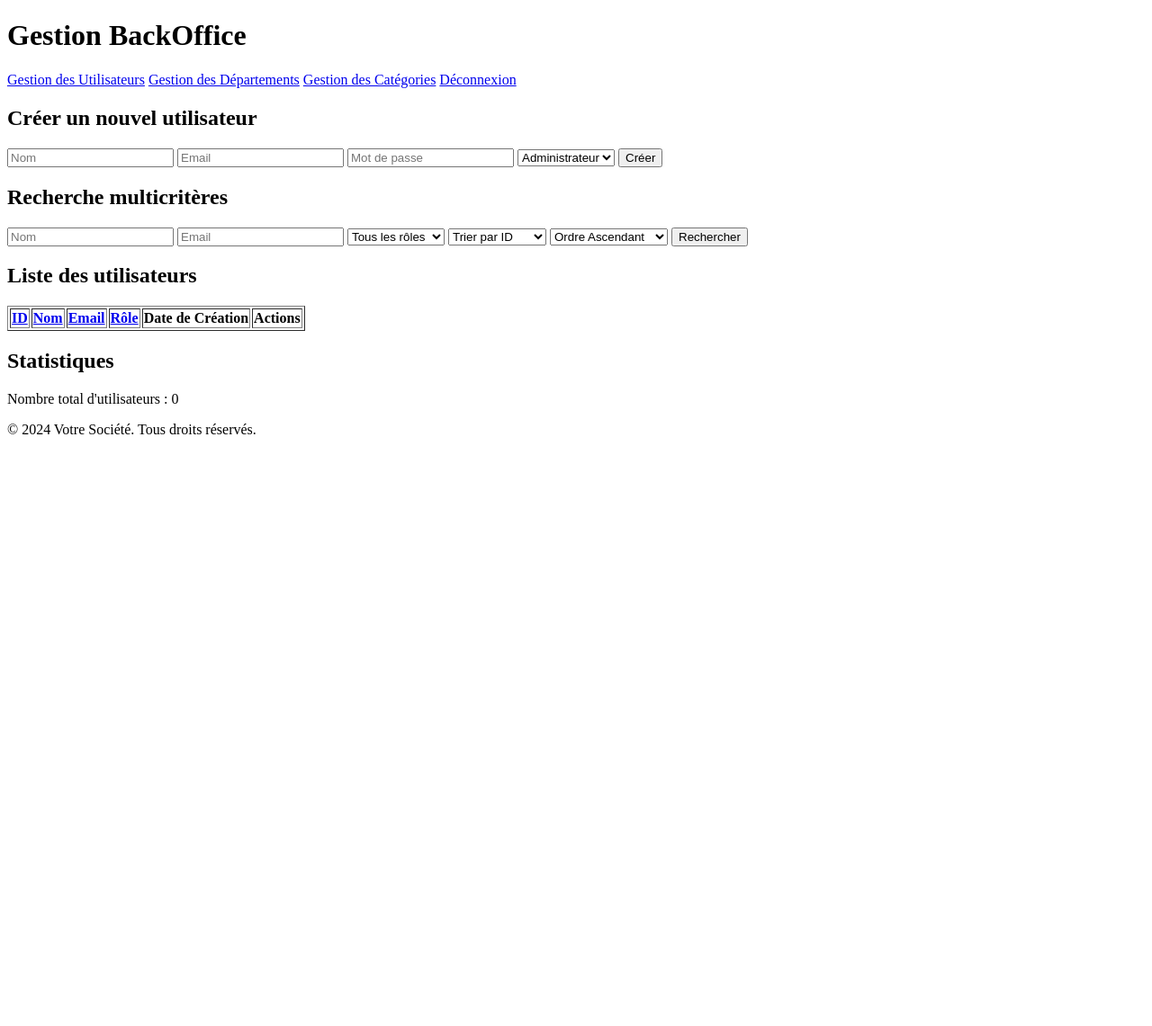
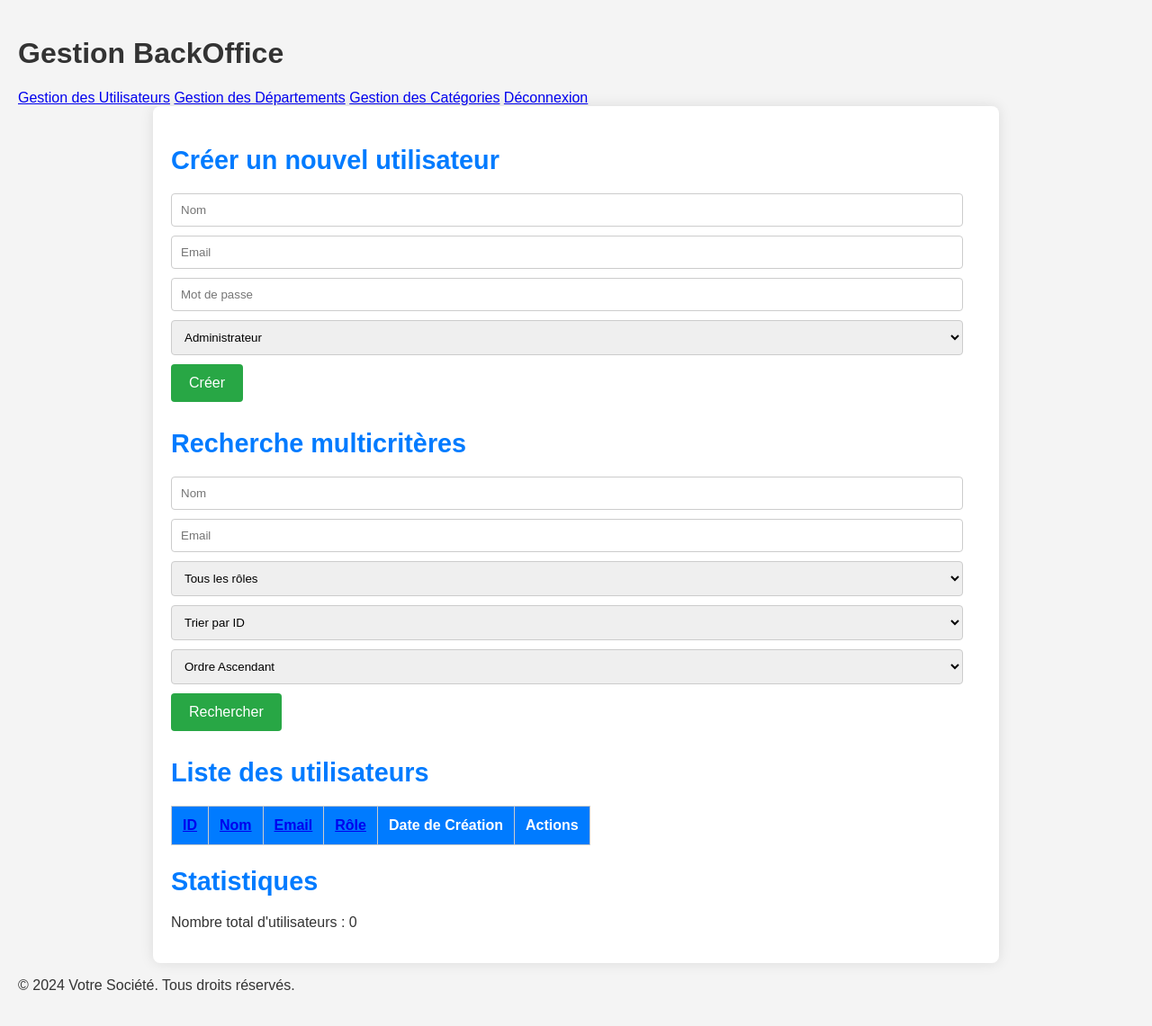
Before and after one commit to amine-souissi0/2web, a PHP site: page /views/back/users.php in a window 1280 px wide. Shown: the whole page at 90% size. Before the commit the page ends 483 px from the top, so only its background shows below. Run offline with PHP 8.4, Linux system fonts and the light colour scheme; data that the repository does not hold is empty.

Commit message:
Votre message de commit ici

```diff
--- a/OneDrive/Bureau/2web/css/back.css
+++ b/OneDrive/Bureau/2web/css/back.css
@@ -0,0 +1,129 @@
+body {
+    font-family: Arial, sans-serif;
+    background-color: #f4f4f4;
+    color: #333;
+    margin: 0;
+    padding: 20px;
+}
+
+.container {
+    max-width: 900px;
+    margin: 0 auto;
+    background-color: #fff;
+    padding: 20px;
+    box-shadow: 0 0 15px rgba(0, 0, 0, 0.1);
+    border-radius: 8px;
+}
+
+.title {
+    font-size: 1.8em;
+    margin-bottom: 20px;
+    color: #007bff;
+}
+
+.form {
+    margin-bottom: 30px;
+}
+
+.form input[type="text"],
+.form input[type="email"],
+.form input[type="password"],
+.form select {
+    width: calc(100% - 20px);
+    padding: 10px;
+    margin-bottom: 10px;
+    border: 1px solid #ccc;
+    border-radius: 4px;
+    box-sizing: border-box;
+}
+
+.form button {
+    padding: 12px 20px;
+    background-color: #28a745;
+    color: #fff;
+    border: none;
+    border-radius: 4px;
+    cursor: pointer;
+    transition: background-color 0.3s;
+    font-size: 1em;
+}
+
+.form button:hover {
+    background-color: #218838;
+}
+
+.user-table {
+    width: 100%;
+    border-collapse: collapse;
+    margin-top: 20px;
+}
+
+.user-table th,
+.user-table td {
+    padding: 12px;
+    border: 1px solid #ccc;
+    text-align: left;
+}
+
+.user-table th {
+    background-color: #007bff;
+    color: #fff;
+    font-weight: bold;
+    text-align: center;
+}
+
+.user-table tr:nth-child(even) {
+    background-color: #f9f9f9;
+}
+
+.user-table td.actions {
+    white-space: nowrap;
+    text-align: center;
+}
+
+.user-table td input[type="text"],
+.user-table td input[type="email"],
+.user-table td select {
+    width: 80%;
+    padding: 8px;
+    margin-right: 5px;
+    border-radius: 4px;
+    border: 1px solid #ccc;
+}
+
+.user-table td .button {
+    padding: 8px 12px;
+    background-color: #17a2b8;
+    color: #fff;
+    border: none;
+    border-radius: 4px;
+    cursor: pointer;
+    transition: background-color 0.3s;
+}
+
+.user-table td .button:hover {
+    background-color: #138496;
+}
+
+.errors {
+    background-color: #f8d7da;
+    color: #721c24;
+    padding: 10px;
+    margin-bottom: 20px;
+    border-radius: 4px;
+    border: 1px solid #f5c6cb;
+}
+
+.stats {
+    margin-top: 20px;
+    font-size: 1.2em;
+    color: #495057;
+}
+
+/* Pour s'assurer que le tableau reste bien dans le cadre */
+.container .user-table {
+    overflow-x: auto;
+    display: block;
+    max-width: 100%;
+    margin-top: 10px;
+}
--- a/OneDrive/Bureau/2web/views/back/users.php
+++ b/OneDrive/Bureau/2web/views/back/users.php
@@ -1,6 +1,7 @@
 <?php
 require_once '../../config/database.php';
 require_once '../../controllers/UtilisateurController.php';
+
 
 $database = new Database();
 $db = $database->getConnection();
@@ -42,8 +43,8 @@ ob_start();
     </div>
     <?php endif; ?>
 
-    <h2>Créer un nouvel utilisateur</h2>
-    <form id="createUserForm" action="" method="POST">
+    <h2 class="title">Créer un nouvel utilisateur</h2>
+    <form id="createUserForm" action="" method="POST" class="form">
         <input type="text" name="nom" placeholder="Nom" required>
         <input type="email" name="email" placeholder="Email" required>
         <input type="password" name="mot_de_passe" placeholder="Mot de passe" required>
@@ -52,11 +53,11 @@ ob_start();
             <option value="manager">Manager</option>
             <option value="employe">Employé</option>
         </select>
-        <button type="submit" name="create">Créer</button>
+        <button type="submit" name="create" class="button">Créer</button>
     </form>
 
-    <h2>Recherche multicritères</h2>
-    <form action="" method="GET">
+    <h2 class="title">Recherche multicritères</h2>
+    <form action="" method="GET" class="form">
         <input type="text" name="nom" placeholder="Nom">
         <input type="email" name="email" placeholder="Email">
         <select name="role">
@@ -75,11 +76,11 @@ ob_start();
             <option value="ASC">Ordre Ascendant</option>
             <option value="DESC">Ordre Descendant</option>
         </select>
-        <button type="submit">Rechercher</button>
+        <button type="submit" class="button">Rechercher</button>
     </form>
 
-    <h2>Liste des utilisateurs</h2>
-    <table border="1" class="user-table">
+    <h2 class="title">Liste des utilisateurs</h2>
+    <table class="user-table">
         <thead>
             <tr>
                 <th><a href="?tri_colonne=id&tri_ordre=<?= isset($_GET['tri_ordre']) && $_GET['tri_ordre'] == 'ASC' ? 'DESC' : 'ASC' ?>">ID</a></th>
@@ -98,7 +99,7 @@ ob_start();
                 <td><?= $utilisateur['email'] ?></td>
                 <td><?= $utilisateur['role'] ?></td>
                 <td><?= $utilisateur['date_creation'] ?></td>
-                <td>
+                <td class="actions">
                     <form action="" method="POST" style="display:inline;">
                         <input type="hidden" name="id" value="<?= $utilisateur['id'] ?>">
                         <input type="text" name="nom" value="<?= $utilisateur['nom'] ?>" required>
@@ -108,11 +109,11 @@ ob_start();
                             <option value="manager" <?= $utilisateur['role'] === 'manager' ? 'selected' : '' ?>>Manager</option>
                             <option value="employe" <?= $utilisateur['role'] === 'employe' ? 'selected' : '' ?>>Employé</option>
                         </select>
-                        <button type="submit" name="update">Mettre à jour</button>
+                        <button type="submit" name="update" class="button">Mettre à jour</button>
                     </form>
                     <form action="" method="POST" style="display:inline;">
                         <input type="hidden" name="id" value="<?= $utilisateur['id'] ?>">
-                        <button type="submit" name="delete">Supprimer</button>
+                        <button type="submit" name="delete" class="button">Supprimer</button>
                     </form>
                 </td>
             </tr>
@@ -120,7 +121,7 @@ ob_start();
         </tbody>
     </table>
 
-    <h2>Statistiques</h2>
+    <h2 class="title">Statistiques</h2>
     <p>Nombre total d'utilisateurs : <?= $utilisateurController->compterUtilisateurs(); ?></p>
 </div>
 
@@ -156,7 +157,7 @@ document.getElementById('createUserForm').addEventListener('submit', function(ev
 });
 
 function validateEmail(email) {
-    var re = /^[^\s@]+@[^\s@]+.[^\s@]+$/;
+    var re = /^[^\s@]+@[^\s@]+\.[^\s@]+$/;
     return re.test(email);
 }
 </script>
```
Also changed, not shown: OneDrive/Bureau/2web/css/front.css (+117 -0 lines), OneDrive/Bureau/2web/css/manager_dashboard.css (added, +88 -0 lines), OneDrive/Bureau/2web/public/login.php (+9 -0 lines), OneDrive/Bureau/2web/views/front/manager_dashboard.php (+20 -11 lines).
